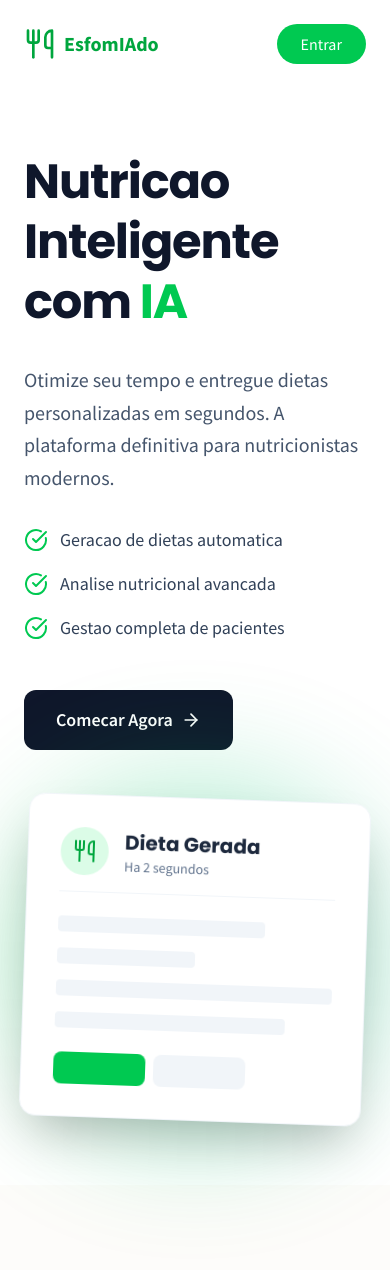
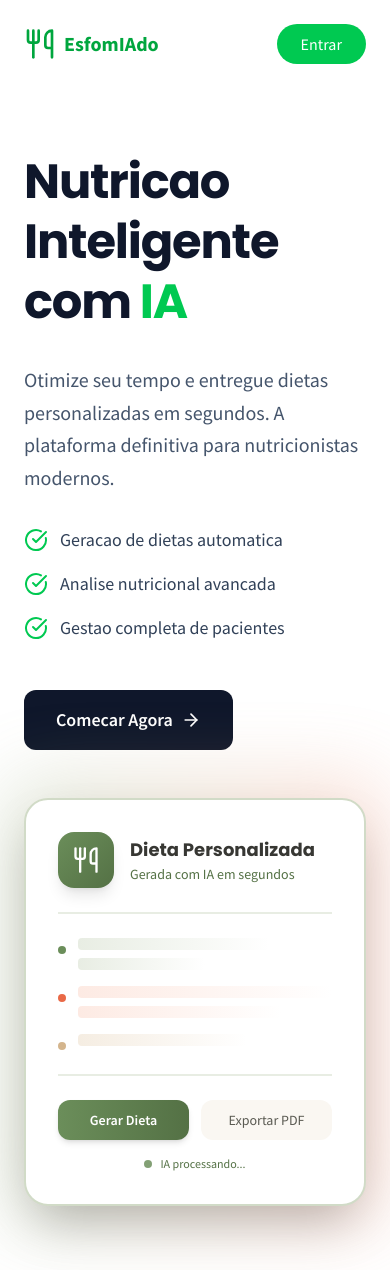
Before and after one commit to HenriqueMpe/EsfomIAdo, a Next.js app: page / in a window 390 px wide. Before the commit the page ends 1185 px from the top, so only its background shows below. Built offline with nearby package versions, Linux system fonts and the light colour scheme.

Commit message:
feat: Adiciona responsividade mobile com hamburger menu e melhora card da landing page

```diff
--- a/src/app/(dashboard)/layout.tsx
+++ b/src/app/(dashboard)/layout.tsx
@@ -8,7 +8,7 @@
     return (
         <div className="flex min-h-screen bg-cream-50">
             <Sidebar />
-            <main className="flex-1 ml-72">
+            <main className="flex-1 lg:ml-72 pt-16 lg:pt-0">
                 {children}
             </main>
         </div>
--- a/src/app/page.tsx
+++ b/src/app/page.tsx
@@ -49,26 +49,50 @@
                     </div>
 
                     <div className="relative">
-                        <div className="absolute -inset-4 bg-gradient-to-r from-green-500 to-emerald-500 rounded-full opacity-20 blur-3xl animate-pulse"></div>
-                        <div className="relative bg-white p-8 rounded-2xl shadow-2xl border border-slate-100 rotate-2 hover:rotate-0 transition-transform duration-500">
-                            <div className="flex items-center gap-4 mb-6 border-b border-slate-100 pb-4">
-                                <div className="w-12 h-12 rounded-full bg-green-100 flex items-center justify-center">
-                                    <Utensils className="w-6 h-6 text-green-600" />
+                        <div className="absolute -inset-4 bg-gradient-to-r from-sage-400 to-terracotta-400 rounded-3xl opacity-20 blur-2xl animate-pulse"></div>
+                        <div className="relative bg-white p-8 rounded-3xl shadow-2xl border-2 border-sage-200 hover:border-sage-400 transition-all duration-500 hover:scale-105">
+                            <div className="flex items-center gap-4 mb-6 pb-6 border-b-2 border-sage-100">
+                                <div className="w-14 h-14 rounded-2xl bg-gradient-to-br from-sage-500 to-sage-600 flex items-center justify-center shadow-lg">
+                                    <Utensils className="w-7 h-7 text-white" />
                                 </div>
                                 <div>
-                                    <h3 className="font-bold text-slate-800">Dieta Gerada</h3>
-                                    <p className="text-sm text-slate-500">Ha 2 segundos</p>
+                                    <h3 className="font-bold text-charcoal-900 text-lg">Dieta Personalizada</h3>
+                                    <p className="text-sm text-sage-600 font-medium">Gerada com IA em segundos</p>
                                 </div>
                             </div>
                             <div className="space-y-4">
-                                <div className="h-4 bg-slate-100 rounded w-3/4"></div>
-                                <div className="h-4 bg-slate-100 rounded w-1/2"></div>
-                                <div className="h-4 bg-slate-100 rounded w-full"></div>
-                                <div className="h-4 bg-slate-100 rounded w-5/6"></div>
+                                <div className="flex items-start gap-3">
+                                    <div className="w-2 h-2 rounded-full bg-sage-500 mt-2"></div>
+                                    <div className="flex-1">
+                                        <div className="h-3 bg-gradient-to-r from-sage-100 to-transparent rounded w-3/4 mb-2"></div>
+                                        <div className="h-3 bg-gradient-to-r from-sage-100 to-transparent rounded w-1/2"></div>
+                                    </div>
+                                </div>
+                                <div className="flex items-start gap-3">
+                                    <div className="w-2 h-2 rounded-full bg-terracotta-500 mt-2"></div>
+                                    <div className="flex-1">
+                                        <div className="h-3 bg-gradient-to-r from-terracotta-100 to-transparent rounded w-full mb-2"></div>
+                                        <div className="h-3 bg-gradient-to-r from-terracotta-100 to-transparent rounded w-4/5"></div>
+                                    </div>
+                                </div>
+                                <div className="flex items-start gap-3">
+                                    <div className="w-2 h-2 rounded-full bg-cream-500 mt-2"></div>
+                                    <div className="flex-1">
+                                        <div className="h-3 bg-gradient-to-r from-cream-200 to-transparent rounded w-2/3"></div>
+                                    </div>
+                                </div>
                             </div>
-                            <div className="mt-6 flex gap-2">
-                                <div className="h-8 bg-green-500 rounded-lg w-1/3"></div>
-                                <div className="h-8 bg-slate-100 rounded-lg w-1/3"></div>
+                            <div className="mt-6 pt-6 border-t-2 border-sage-100 flex gap-3">
+                                <div className="flex-1 h-10 bg-gradient-to-r from-sage-500 to-sage-600 rounded-xl shadow-md flex items-center justify-center">
+                                    <span className="text-white font-semibold text-sm">Gerar Dieta</span>
+                                </div>
+                                <div className="flex-1 h-10 bg-cream-100 rounded-xl flex items-center justify-center">
+                                    <span className="text-charcoal-600 font-medium text-sm">Exportar PDF</span>
+                                </div>
+                            </div>
+                            <div className="mt-4 flex items-center justify-center gap-2 text-xs text-sage-600">
+                                <div className="w-2 h-2 bg-sage-500 rounded-full animate-pulse"></div>
+                                <span className="font-medium">IA processando...</span>
                             </div>
                         </div>
                     </div>
--- a/src/components/Sidebar.tsx
+++ b/src/components/Sidebar.tsx
@@ -2,11 +2,13 @@
 
 import Link from 'next/link';
 import { usePathname, useRouter } from 'next/navigation';
-import { Home, Users, Utensils, BarChart3, RefreshCw, TrendingUp, Leaf, LogOut } from 'lucide-react';
+import { Home, Users, Utensils, BarChart3, RefreshCw, TrendingUp, Leaf, LogOut, Menu, X } from 'lucide-react';
+import { useState } from 'react';
 
 export function Sidebar() {
     const pathname = usePathname();
     const router = useRouter();
+    const [isOpen, setIsOpen] = useState(false);
 
     const links = [
         { href: '/dashboard', label: 'Dashboard', icon: Home },
@@ -21,8 +23,33 @@
         router.push('/login');
     };
 
+    const closeSidebar = () => {
+        setIsOpen(false);
+    };
+
     return (
-        <aside className="fixed left-0 top-0 w-72 min-h-screen bg-gradient-to-b from-sage-700 to-sage-800 text-white p-6 shadow-soft-lg">
+        <>
+            {/* Mobile Menu Button */}
+            <button
+                onClick={() => setIsOpen(!isOpen)}
+                className="lg:hidden fixed top-4 left-4 z-50 w-12 h-12 bg-sage-600 text-white rounded-xl shadow-lg flex items-center justify-center"
+            >
+                {isOpen ? <X className="w-6 h-6" /> : <Menu className="w-6 h-6" />}
+            </button>
+
+            {/* Overlay for mobile */}
+            {isOpen && (
+                <div
+                    className="lg:hidden fixed inset-0 bg-black/50 z-40"
+                    onClick={closeSidebar}
+                />
+            )}
+
+            {/* Sidebar */}
+            <aside className={`
+        fixed left-0 top-0 w-72 min-h-screen bg-gradient-to-b from-sage-700 to-sage-800 text-white p-6 shadow-soft-lg z-40 transition-transform duration-300
+        ${isOpen ? 'translate-x-0' : '-translate-x-full lg:translate-x-0'}
+      `}>
                 <div className="mb-10">
                     <div className="flex items-center gap-3 mb-2">
                         <div className="w-12 h-12 bg-gradient-to-br from-terracotta-400 to-terracotta-500 rounded-2xl flex items-center justify-center shadow-md">
@@ -44,6 +71,7 @@
                             <Link
                                 key={link.href}
                                 href={link.href}
+                                onClick={closeSidebar}
                                 className={`
                   flex items-center gap-3 px-4 py-3.5 rounded-2xl font-medium transition-all duration-200
                   ${isActive
@@ -80,5 +108,6 @@
                     </div>
                 </div>
             </aside>
+        </>
     );
 }
```
Lines whose indentation alone changed are shown as unchanged.
